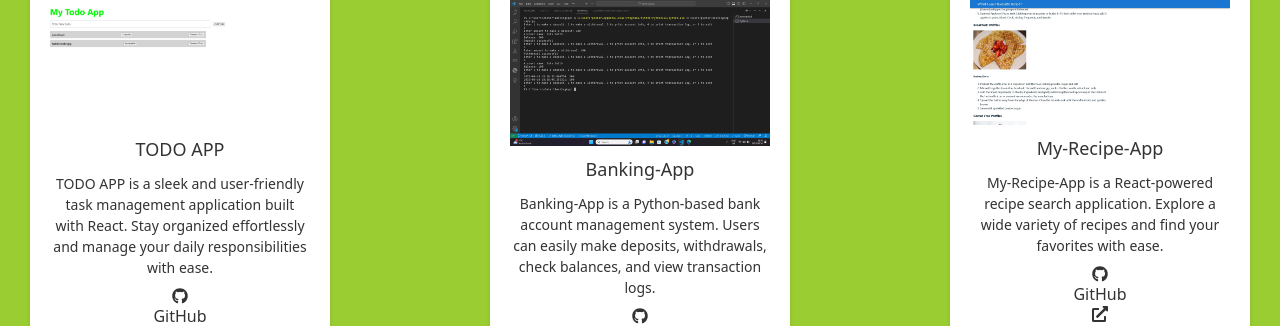
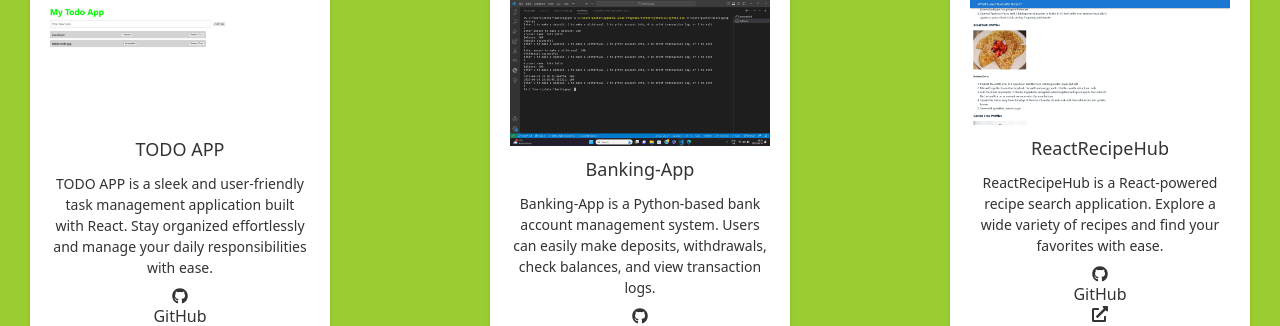
Before and after one commit to Pieter1821/MyPortfolioWebsite, a React (Vite) app: page /projects in a window 1280 px wide. Shown: the part 156-482 px from the top of the page. Built offline with nearby package versions, Linux system fonts and the light colour scheme.

Commit message:
added some changes in project section

```diff
--- a/src/components/Navbar.jsx
+++ b/src/components/Navbar.jsx
@@ -1,5 +1,5 @@
 import React, { useState } from 'react';
-import { Link } from 'react-router-dom';
+import { Link, NavLink } from 'react-router-dom';
 import { VscChromeClose } from 'react-icons/vsc';
 import { VscMenu } from 'react-icons/vsc';
 
@@ -21,18 +21,18 @@ export default function Navbar() {
   };
 
   return (
-    <div className="navbar-container  flex justify-center ">
-      <nav className="px-2 sm:px-4 py-2 w-full">
+    <div className="navbar-container flex justify-center">
+      <nav className="px-2 md:px-4 py-2 w-full">
         <div className="max-w-screen-xl mx-auto px-4 md:px-8">
-          <div className=" flex center justify-between h-20">
+          <div className="flex justify-between h-20">
             <div className="md:hidden flex justify-center">
               <button
                 onClick={toggleMenu}
-                className="text-gray-800 hover:text-gray-600 text-24px"
+                className="text-gray-800 hover:text-gray-600 text-2xl"
                 aria-label={isOpen ? 'Close menu' : 'Open menu'}
               >
                 {isOpen ? (
-                  <VscChromeClose className="h-6 w-6 absolute right-6 " />
+                  <VscChromeClose className="h-6 w-6 absolute right-6" />
                 ) : (
                   <VscMenu className="h-6 w-6 absolute right-6" />
                 )}
@@ -41,14 +41,14 @@ export default function Navbar() {
 
             <div className="hidden md:flex justify-between space-x-10">
               {links.map((link, index) => (
-                <Link
+                <NavLink
                   key={index}
                   to={link.to}
                   className="nav-link text-gray-800 hover:text-blue-600 px-3 py-2 rounded-md transition duration-300 ease-in-out transform hover:-translate-y-1"
                   activeClassName="font-semibold text-black-600"
                 >
                   {link.label}
-                </Link>
+                </NavLink>
               ))}
             </div>
           </div>
@@ -57,14 +57,14 @@ export default function Navbar() {
             <div className="md:hidden mt-2">
               <ul className="flex flex-col items-center space-y-2 m-20">
                 {links.map((link, index) => (
-                  <Link
+                  <NavLink
                     key={index}
                     to={link.to}
                     className="nav-link text-gray-800 hover:text-blue-600"
-                    activeclassname="font-semibold text-blue-600"
+                    activeClassName="font-semibold text-blue-600"
                   >
                     {link.label}
-                  </Link>
+                  </NavLink>
                 ))}
               </ul>
             </div>
--- a/src/pages/Projects.jsx
+++ b/src/pages/Projects.jsx
@@ -25,13 +25,13 @@ export function Projects() {
       githubUrl: 'https://github.com/Pieter1821/BankingApp',
     },
     {
-      name: 'My-Recipe-App',
+      name: 'ReactRecipeHub',
       imageSrc: LogoRecipeApp,
       description:
-        'My-Recipe-App is a React-powered recipe search application. Explore a wide variety of recipes and find your favorites with ease.',
+        'ReactRecipeHub is a React-powered recipe search application. Explore a wide variety of recipes and find your favorites with ease.',
       technologies: ['React'],
       githubUrl: 'https://github.com/Pieter1821/My-React-Recipe-App',
-      livePreviewUrl: 'https://yourfavoriterecipe.netlify.app/',
+      livePreviewUrl: 'https://reactrecipehub.netlify.app/',
     },
     {
       name: 'Interest Calculator App',
```
Also changed, not shown: 1 other file (tests, documents, lock files or other folders).
